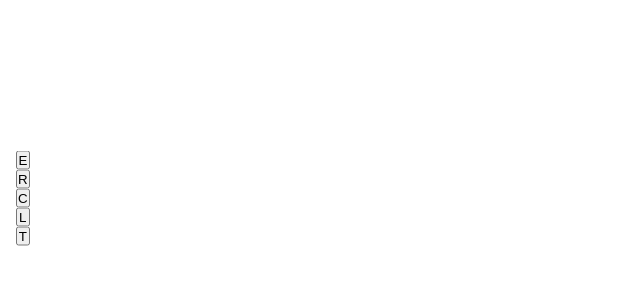
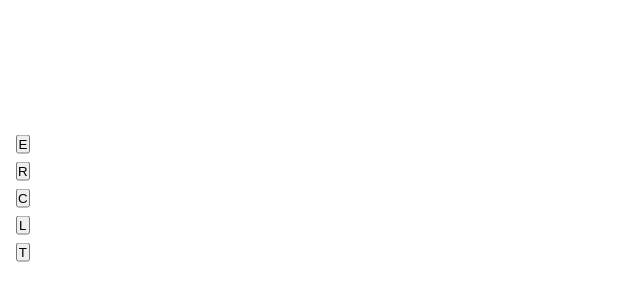
Before and after one commit to anshul-g/multiplayer-canvas, a Next.js app in the folder frontend/: page /canvas in a window 1280 px wide. Shown: the part 202-502 px from the top of the page, without its empty margins (0-640 px from the left). Built offline with nearby package versions, Linux system fonts and the light colour scheme.

Commit message:
Updated logic to repaint frames

```diff
--- a/frontend/app/canvas/(toolBar)/page.tsx
+++ b/frontend/app/canvas/(toolBar)/page.tsx
@@ -11,7 +11,7 @@ export default function Toolbar({toolTypeHandler}: IProps) {
 
   return (
     <div
-      style={{display: 'flex', flexDirection: 'column', position: 'fixed', left: 16, top: '50%', 'transform': 'translateY(-50%)'}}
+      style={{display: 'flex', flexDirection: 'column', position: 'fixed', left: 16, top: '50%', 'transform': 'translateY(-50%)', gap: '8px'}}
     >
       <button onClick={() => onToolClick("eraser")}>E</button>
       <button onClick={() => onToolClick("rect")}>R</button>
```
Also changed, not shown: frontend/app/canvas/page.tsx (+6 -3 lines).
